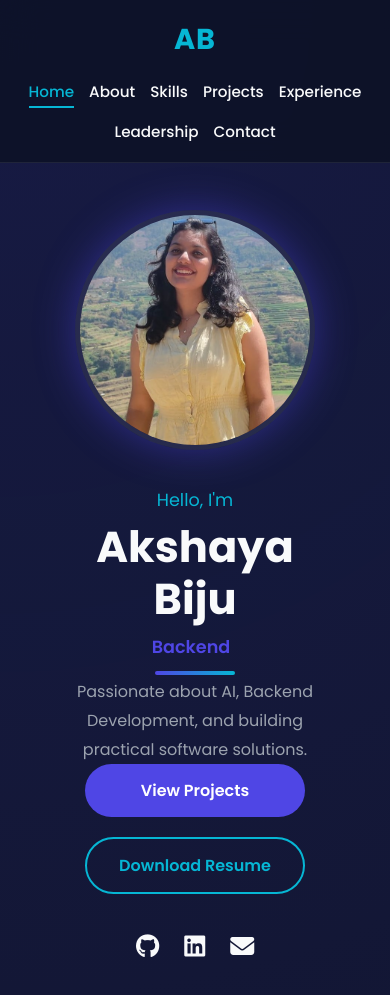
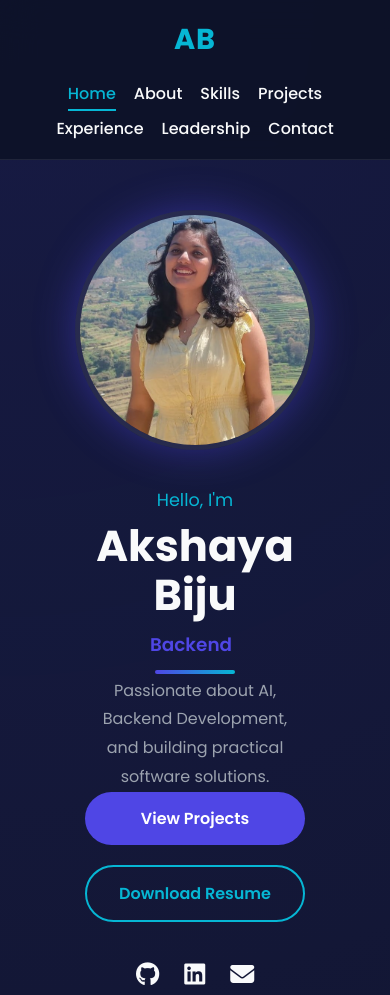
Before and after one commit to Akshaya-Biju/akshaya-portfolio, a plain HTML site: page index.html in a window 390 px wide. Shown: the top 995 px of the page. Drawn offline with Linux system fonts and the light colour scheme.

Commit message:
Final mobile responsiveness fixes

```diff
--- a/style.css
+++ b/style.css
@@ -1246,17 +1246,24 @@ section h2{
     width:90%;
 }
 
-nav{
-    flex-direction:column;
-    gap:18px;
-    padding:18px;
+nav ul{
+
+    display:flex;
+
+    flex-wrap:wrap;
+
+    justify-content:center;
+
+    gap:10px 18px;
+
+    padding:0;
+
 }
 
-nav ul{
-    display:flex;
-    flex-wrap:wrap;
-    justify-content:center;
-    gap:15px;
+nav ul li a{
+
+    font-size:1rem;
+
 }
 
 .hero{
@@ -1271,12 +1278,27 @@ nav ul{
     height:240px;
 }
 
-.hero-text h1{
-    font-size:2.8rem;
+.hero-text{
+    width:100%;
+    max-width:100%;
+    padding:0 18px;
+    box-sizing:border-box;
 }
 
-.hero-text h2{
-    font-size:1.3rem;
+.hero-text h1{
+    font-size:2.7rem;
+    line-height:1.15;
+}
+
+.hero-text h2,
+#typing-text{
+    display:block;
+    width:100%;
+    white-space:normal;
+    overflow-wrap:anywhere;
+    word-break:break-word;
+    font-size:1.15rem;
+    line-height:1.5;
 }
 
 .description{
@@ -1318,17 +1340,6 @@ section{
     width:100%;
 }
 
-.hero-text h1{
-    font-size:2.7rem;
-    line-height:1.2;
-}
-
-.hero-text h2{
-    font-size:1.1rem;
-    white-space:normal;
-    overflow-wrap:break-word;
-    line-height:1.4;
-}
 
 .hero-text p{
     width:100%;
@@ -1356,4 +1367,34 @@ section{
     width:220px;
     max-width:100%;
 }
+.featured-content{
+    padding:0 22px;
+    box-sizing:border-box;
 }
+
+.featured-content h2{
+    margin-bottom:18px;
+}
+
+.featured-content p{
+    text-align:center;
+    line-height:1.9;
+    margin-bottom:25px;
+
+}
+nav{
+
+    max-width:1200px;
+
+    margin:auto;
+
+}
+
+nav ul{
+
+    width:100%;
+
+    justify-content:center;
+
+}
+}
```
